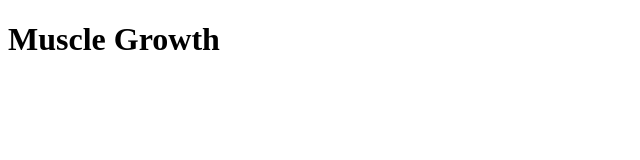
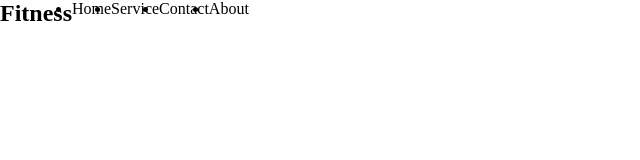
Before and after one commit to SAJID-AFNAN/Muscle-Growth, a plain HTML site: page index.html in a window 1280 px wide. Shown: the whole page, without its empty margins (0-640 px from the left). Drawn offline with Linux system fonts and the light colour scheme.

Commit message:
set resources

```diff
--- /dev/null
+++ b/Styles/styles.css
@@ -0,0 +1,14 @@
+@import url('https://fonts.googleapis.com/css2?family=Inter:ital,opsz,wght@0,14..32,100..900;1,14..32,100..900&display=swap');
+
+* {
+    margin: 0;
+    padding: 0;
+}
+
+.navber {
+    display: flex;
+}
+
+.navber ul {
+    display: flex;
+}
--- a/index.html
+++ b/index.html
@@ -1,11 +1,27 @@
 <!DOCTYPE html>
 <html lang="en">
+
 <head>
     <meta charset="UTF-8">
     <meta name="viewport" content="width=device-width, initial-scale=1.0">
+    <link rel="stylesheet" href="./Styles/styles.css">
     <title>Muscle Growth</title>
 </head>
+
 <body>
-    <h1>Muscle Growth</h1>
+    <header>
+        <nav>
+            <div class="navber">
+                <h1>Fitness</h1>
+                <ul>
+                    <li>Home</li>
+                    <li>Service</li>
+                    <li>Contact</li>
+                    <li>About</li>
+                </ul>
+            </div>
+        </nav>
+    </header>
 </body>
+
 </html>
```
Also changed, not shown: images/Images 2.png (added), images/exercise1.jpg (added), images/exercise2.png (added), images/exercise3.png (added), images/exercise5.jpg (added), images/exercise6.jpg (added), images/image 2.png (added), images/image 3.png (added), images/image 4.png (added), images/image 5.png (added), images/run.jpg (added), images/trainer1.png (added), images/trainer2.png (added), images/trainer3.png (added), 2 more files, 2 other files.
